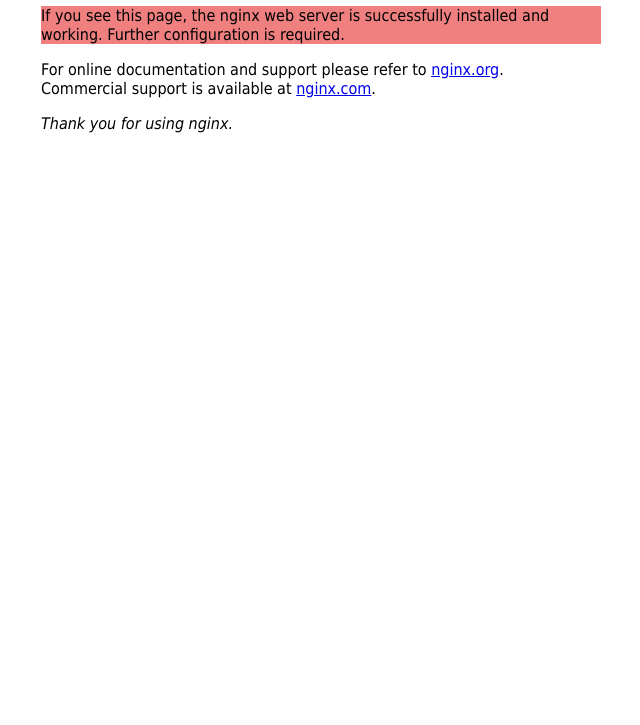
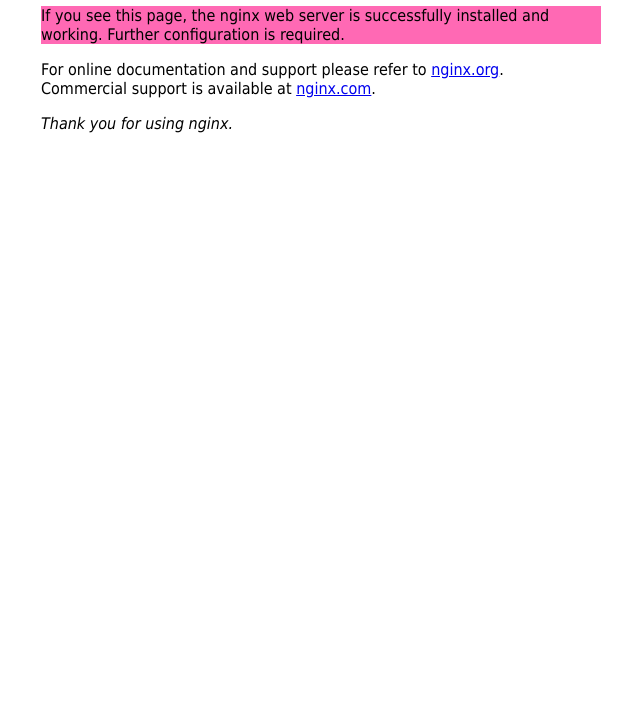
Before and after one commit to Kimserey/blue-green, a plain HTML site: page src/frontend/index.html in a window 1280 px wide. Shown: the part 75-800 px from the top of the page, without its empty margins (319-959 px from the left). Drawn offline with Linux system fonts and the light colour scheme.

Commit message:
Changed color

```diff
--- a/src/frontend/index.html
+++ b/src/frontend/index.html
@@ -12,7 +12,7 @@
 </head>
 <body>
 	<h1>Welcome to nginx!</h1>
-	<p style="background-color: lightcoral;">If you see this page, the nginx web server is successfully installed and working. Further configuration is required.</p>
+	<p style="background-color: hotpink">If you see this page, the nginx web server is successfully installed and working. Further configuration is required.</p>
     <p>For online documentation and support please refer to <a href="http://nginx.org/">nginx.org</a>.<br/> Commercial support is available at <a href="http://nginx.com/">nginx.com</a>.</p>
     <p><em>Thank you for using nginx.</em></p>
 </body>
```
